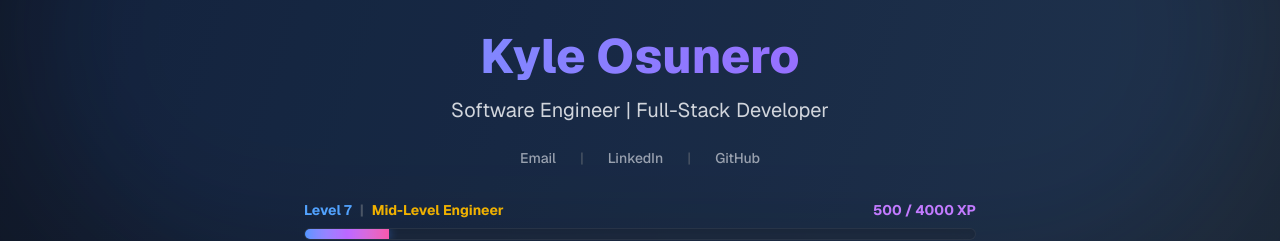
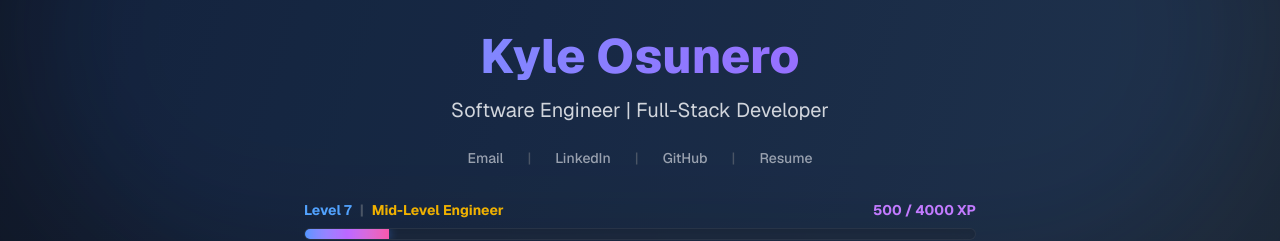
Before and after one commit to ky-os/portfolio, a Next.js app: page / in a window 1280 px wide. Shown: the top 241 px of the page. Built offline with nearby package versions, Linux system fonts and the light colour scheme.

Commit message:
feat: add resume download link to ProjectShowcase and include placeholder resume file

```diff
--- a/app/components/ProjectShowcase.tsx
+++ b/app/components/ProjectShowcase.tsx
@@ -394,6 +394,14 @@ export default function ProjectShowcase() {
                     >
                         GitHub
                     </Link>
+                    <span className="text-gray-600">|</span>
+                    <a
+                        href="/resume.pdf"
+                        download="Kyle_Osunero_Resume.pdf"
+                        className="hover:text-blue-400 transition-colors"
+                    >
+                        Resume
+                    </a>
                 </div>
 
                 {/* EXP Bar & Stats */}
```
Also changed, not shown: 1 other file (tests, documents, lock files or other folders).
